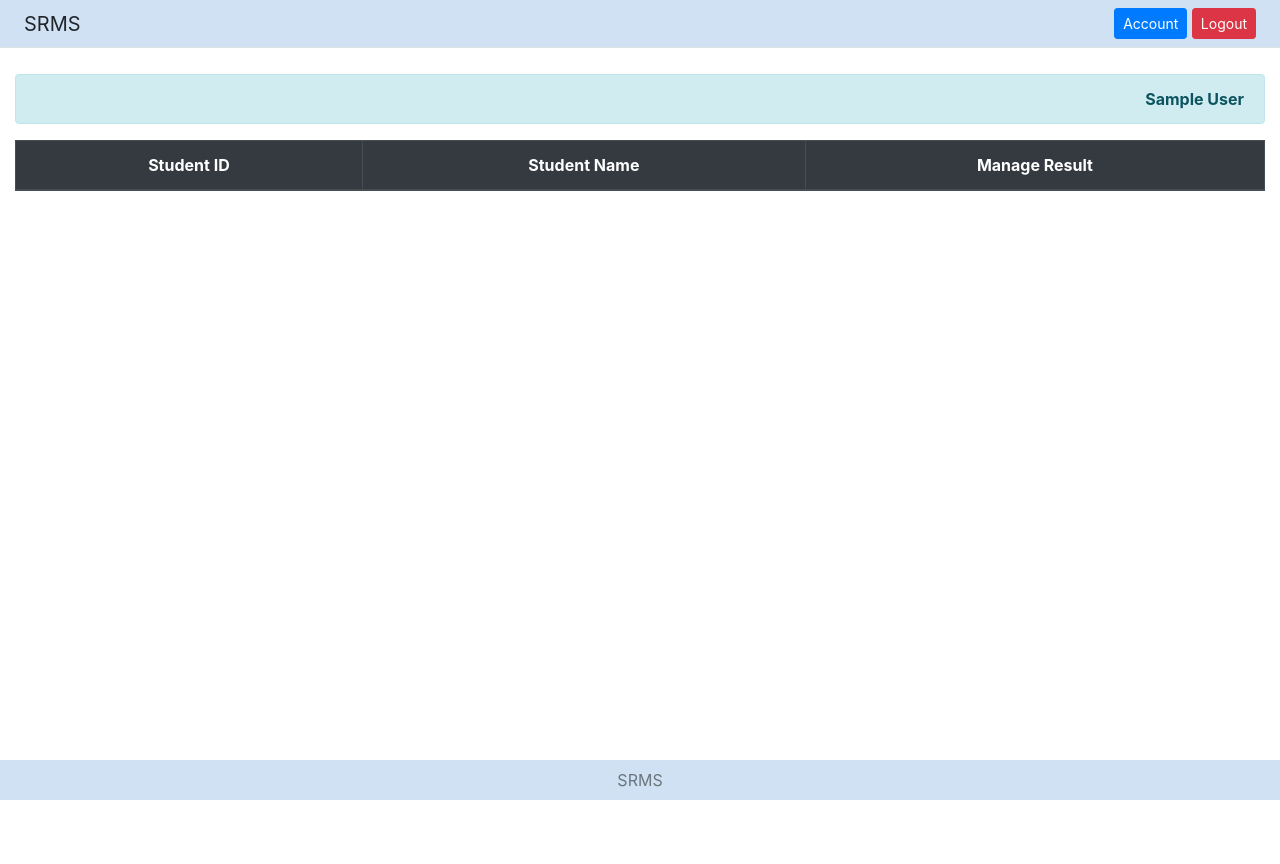
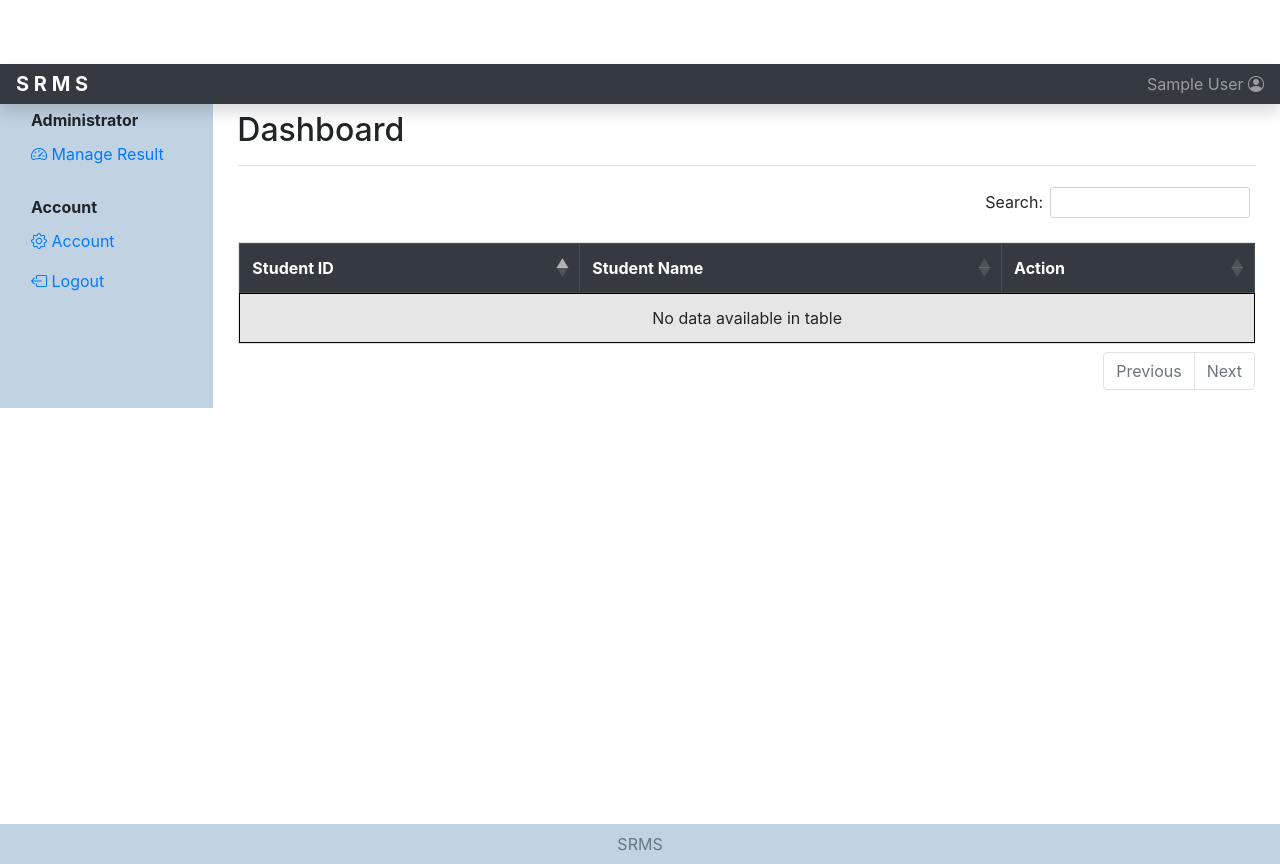
Before and after one commit to debashisda/srms, a PHP site: page /srms/teacher/dashboard.php in a window 1280 px wide. Before the commit the page ends 800 px from the top, so only its background shows below. Run offline with PHP 8.4, Linux system fonts and the light colour scheme; the visitor is signed in with stand-in values (Sample User, id 1); data comes from the database, SQL or seed files in the repository; lists and menus that the app fills with data are empty; some libraries are stand-ins or nearby versions.

Commit message:
New design and Added Datatables

```diff
--- a/teacher/dashboard.php
+++ b/teacher/dashboard.php
@@ -9,24 +9,27 @@ if(!($_SESSION['state1'])) header('location:../logout.php');
 	<meta charset="utf-8">
 	<meta name="viewport" content="width=device-width, initial-scale=1, shrink-to-fit=no">
 	<link rel="stylesheet" href="https://cdn.jsdelivr.net/npm/bootstrap@4.6.1/dist/css/bootstrap.min.css">
+	<link rel="stylesheet" href="https://cdn.jsdelivr.net/npm/bootstrap-icons@1.3.0/font/bootstrap-icons.css">
+	<link rel="stylesheet" type="text/css" href="https://cdn.datatables.net/1.12.1/css/dataTables.bootstrap5.min.css">
 	<link rel="stylesheet" type="text/css" href="../css/teacher.css">
+	<link rel="stylesheet" type="text/css" href="../css/admin.css">
     <title>SRMS</title>
+	<style type="text/css">thead input{width: 100%;}</style>
+	<style type="text/css">#example_wrapper > div:nth-child(1){margin: 5px;}#example_filter > label > input{width: 200px}div.col-md-6:nth-child(1){visibility: hidden;}</style>
 </head>
 <body class="d-flex flex-column h-100">
-	<header>
-		<div class="d-flex flex-column flex-md-row align-items-center p-2 px-md-4 mb-3 bg-light border-bottom">
-		  <h5 class="my-0 mr-md-auto font-weight-normal">SRMS</h5>
-		  <nav class="my-2 my-md-0">
-				<a href="account.php" class="btn btn-primary btn-sm">Account</a>
-				<a href="../logout.php" class="btn btn-danger btn-sm">Logout</a>
-		  </nav>
+	<?php include_once("../common/topbar.php");?>
+	<div class="container-fluid">
+        <div class="row">
+			<?php include_once("sidebar.php");?>
+			<main role="main" class="col-md-9 ml-sm-auto col-lg-10 px-md-4">
+				<div class="d-flex justify-content-between flex-wrap flex-md-nowrap align-items-center pt-3 pb-2 mb-3 border-bottom">
+                  	<h1 class="h2">Dashboard</h1>
                	</div>
-	</header>
-	<div class="container">
-		<div class="alert alert-info"><strong><?php echo $_SESSION['name']; ?></strong></div>
+				<div class="row mt-3 pl-3 pr-3">
 					<div class="table-responsive">
-		    <table class="table table-bordered table-striped table-hover">
-		    	<thead class="thead-dark"><tr><th>Student ID</th><th>Student Name</th><th>Manage Result</th></tr></thead>
+		    			<table id="example" class="table table-bordered table-striped table-hover ">
+			    			<thead class="thead-dark"><tr><th>Student ID</th><th>Student Name</th><th>Action</th></tr></thead>
 							<tbody>
 							<?php
 								include_once("../common/super_common.php");
@@ -45,8 +48,13 @@ if(!($_SESSION['state1'])) header('location:../logout.php');
 						</table>
 					</div>
 				</div>
+			</main>
+		</div>
+	</div>
 	<?php include('../common/footer.php');?>
-	<script src="https://cdn.jsdelivr.net/npm/jquery@3.5.1/dist/jquery.slim.min.js"></script>
-	<script src="https://cdn.jsdelivr.net/npm/bootstrap@4.6.1/dist/js/bootstrap.bundle.min.js"></script>
+	<script type="text/javascript">document.getElementById(document.URL.split('/')[5].split('.')[0]).setAttribute('class','nav-link active');</script>
+	<script src="https://cdn.datatables.net/1.12.1/js/jquery.dataTables.min.js"></script>
+	<script src="https://cdn.datatables.net/1.12.1/js/dataTables.bootstrap5.min.js"></script>
+	<script type="text/javascript">$(document).ready(function (){$('#example').DataTable({info:false,stateSave:true,});});</script>
 </body>
 </html>
```
Lines whose indentation alone changed are shown as unchanged.
